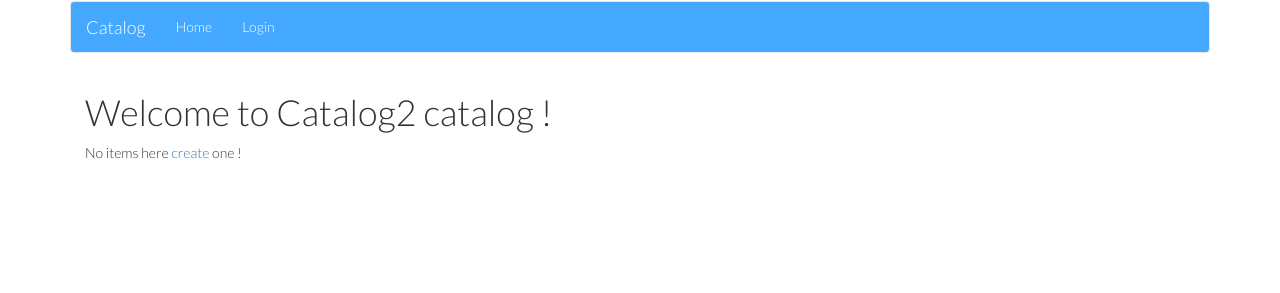
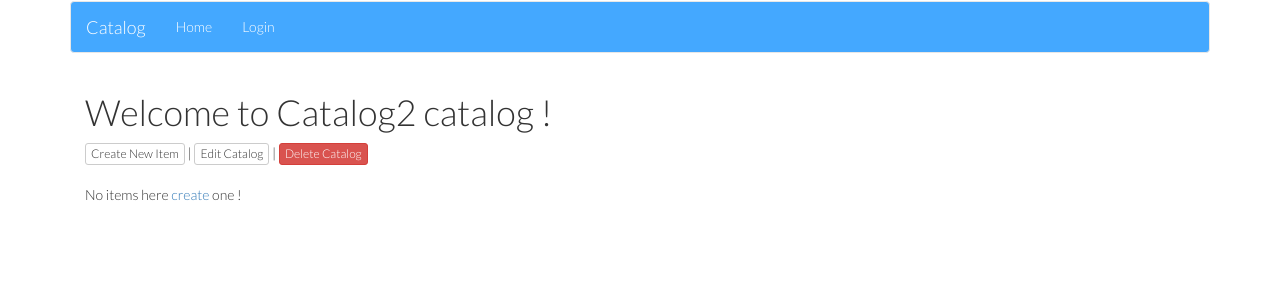
Before and after one commit to harikrish00/item-catalog, a Flask app: a page that uses templates/catalog_items.html in a window 1280 px wide. Shown: the part 189-482 px from the top of the page. Run offline with Flask 2, Linux system fonts and the light colour scheme; some libraries are stand-ins or nearby versions.

Commit message:
Before refactoring

```diff
--- a/item_catalog.py
+++ b/item_catalog.py
@@ -480,8 +480,7 @@ def get_user_id(email):
         return None
 
 def get_recent_items():
-    return [ item for item in session.query(Item).all()]
-
+    return [ item for item in session.query(Item).order_by('timestamp desc').all()]
 
 if __name__ == '__main__':
     manager.run()
--- a/setup_database.py
+++ b/setup_database.py
@@ -1,9 +1,10 @@
-from sqlalchemy import Column, ForeignKey, Integer, String
+from sqlalchemy import Column, ForeignKey, Integer, String, DateTime
 from sqlalchemy.ext.declarative import declarative_base
 from sqlalchemy.orm import relationship
 from sqlalchemy import create_engine
 from werkzeug.security import generate_password_hash, check_password_hash
 from flask.ext.login import UserMixin
+from datetime import datetime
 
 Base = declarative_base()
 
@@ -37,6 +38,7 @@ class Catalog(Base):
     name = Column(String(80), unique=True)
     user_id = Column(Integer, ForeignKey('user.id'))
     user = relationship(User)
+    timestamp = Column(DateTime, default=datetime.utcnow())
 
     @property
     def serialize(self):
@@ -58,6 +60,7 @@ class Item(Base):
     catalog = relationship(Catalog)
     user_id = Column(Integer, ForeignKey('user.id'))
     user = relationship(User)
+    timestamp = Column(DateTime, default=datetime.utcnow())
 
     @property
     def serialize(self):
--- a/static/style.css
+++ b/static/style.css
@@ -72,3 +72,12 @@ body {
 .ui-widget.ui-widget-content {
   border: 0 !important;
 }
+
+.ui-menu .ui-menu-item-wrapper{
+  color: #FF9800;
+  font-weight: bold;
+}
+
+.catalog_recent_items {
+  color: gray !important;
+}
--- a/templates/catalog_items.html
+++ b/templates/catalog_items.html
@@ -3,7 +3,9 @@
 {% block page_content %}
 <div class="container">
   <h1>Welcome to {{ catalog.name }} catalog !</h1>
-
+<a href="/catalogs/{{ catalog.name }}/items/new" class="btn btn-xs btn-default">Create New Item</a> |
+<a href="/catalogs/{{ catalog.name }}/edit" class="btn btn-xs btn-default">Edit Catalog</a> |
+<a href="/catalogs/{{ catalog.name }}/delete" class="btn btn-xs btn-danger">Delete Catalog</a><br /><br />
   {% if items %}
   <section class="row">
     <div class="col-md-6">
@@ -19,16 +21,14 @@
                 {{item.description}}
               </p>
             </div>
-              <div class="col-md-6">
-                <a href="/catalogs/{{ catalog.name }}/items/new" class="btn btn-md btn-primary">Create New Item</a>
-              </div>
             <!-- <a href='/catalogs/{{ catalog.name }}/items/{{item.name}}/edit'>edit</a> |
             <a href='/catalogs/{{ catalog.name }}/items/{{item.name}}/delete'>delete</a> -->
           {% endfor %}
       </div>
-      {% else %}
-        No items here <a href='/catalogs/{{ catalog.name }}/items/new'>create</a> one !
-      {% endif %}
-      </div>
+    </div>
+    {% else %}
+      No items here <a href='/catalogs/{{ catalog.name }}/items/new'>create</a> one !
+    {% endif %}
+
   </section>
 {% endblock %}
--- a/templates/index.html
+++ b/templates/index.html
@@ -9,7 +9,7 @@
     <ul id="catalogs">
     {% for catalog in catalogs %}
       <li>
-      <a href="/catalogs/{{ catalog.name }}/items">{{ catalog.name }}</a>
+      <a href="/catalogs/{{ catalog.name }}/items" class="catalog_list">{{ catalog.name }}</a>
       </li>
     {% endfor %}
     </ul>
@@ -19,7 +19,8 @@
     <h2>Recent</h2>
     <ul id="recent_items">
       {% for item in items %}
-        <li><div>{{item.name}}({{item.catalog.name}})</div></li>
+        <li><div>{{item.name}} ( <span class="catalog_recent_items">
+          {{item.catalog.name}}</span> )</div></li>
       {% endfor %}
     </ul>
   </div>
```
Also changed, not shown: itemcatalog.db.
